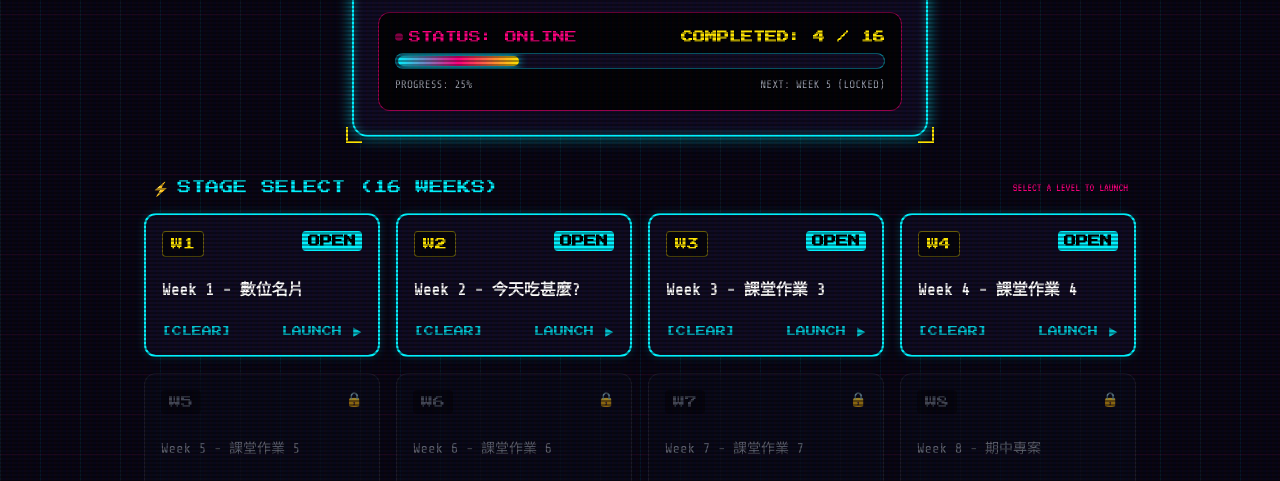
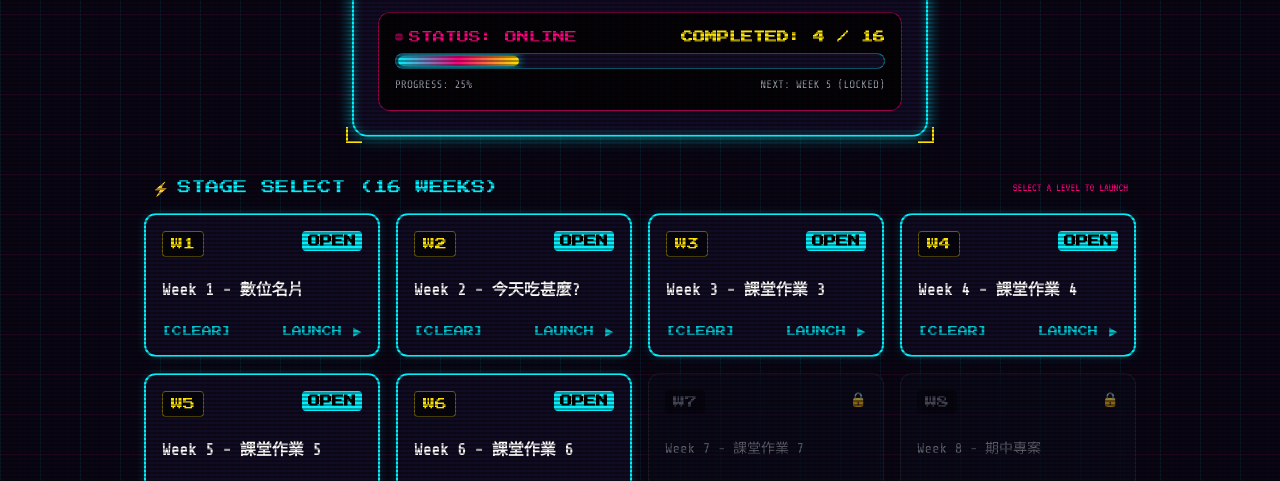
Before and after one commit to s25122157-create/vy0000, a plain HTML site: page index.html in a window 1280 px wide. Shown: the part 306-787 px from the top of the page. Drawn offline with nearby package versions, Linux system fonts and the light colour scheme.

Commit message:
Update index.html

```diff
--- a/index.html
+++ b/index.html
@@ -283,8 +283,8 @@ const levelsData = [
 { week: 2, title: "Week 2 - 今天吃甚麼?", url: "w2/index.html", unlocked: true },
 { week: 3, title: "Week 3 - 課堂作業 3", url: "w3/index.html", unlocked: true },
 { week: 4, title: "Week 4 - 課堂作業 4", url: "w4/index.html", unlocked: true },
-{ week: 5, title: "Week 5 - 課堂作業 5", url: "w5/index.html", unlocked: false },
-{ week: 6, title: "Week 6 - 課堂作業 6", url: "w6/index.html", unlocked: false },
+{ week: 5, title: "Week 5 - 課堂作業 5", url: "w5/index.html", unlocked: true },
+{ week: 6, title: "Week 6 - 課堂作業 6", url: "w6/index.html", unlocked: true },
 { week: 7, title: "Week 7 - 課堂作業 7", url: "w7/index.html", unlocked: false },
 { week: 8, title: "Week 8 - 期中專案", url: "w8/index.html", unlocked: false },
 { week: 9, title: "Week 9 - 課堂作業 9", url: "w9/index.html", unlocked: false },
```
